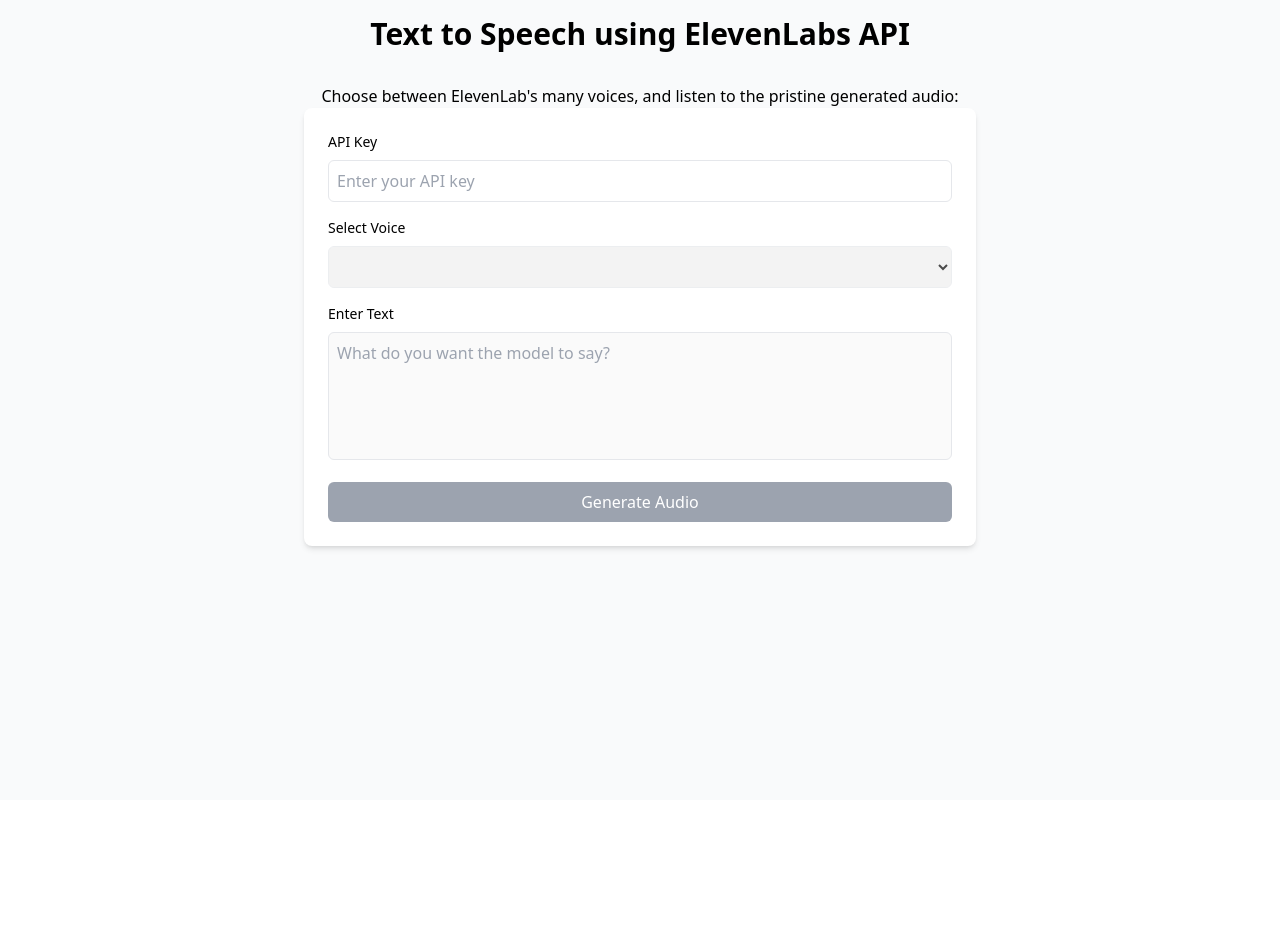
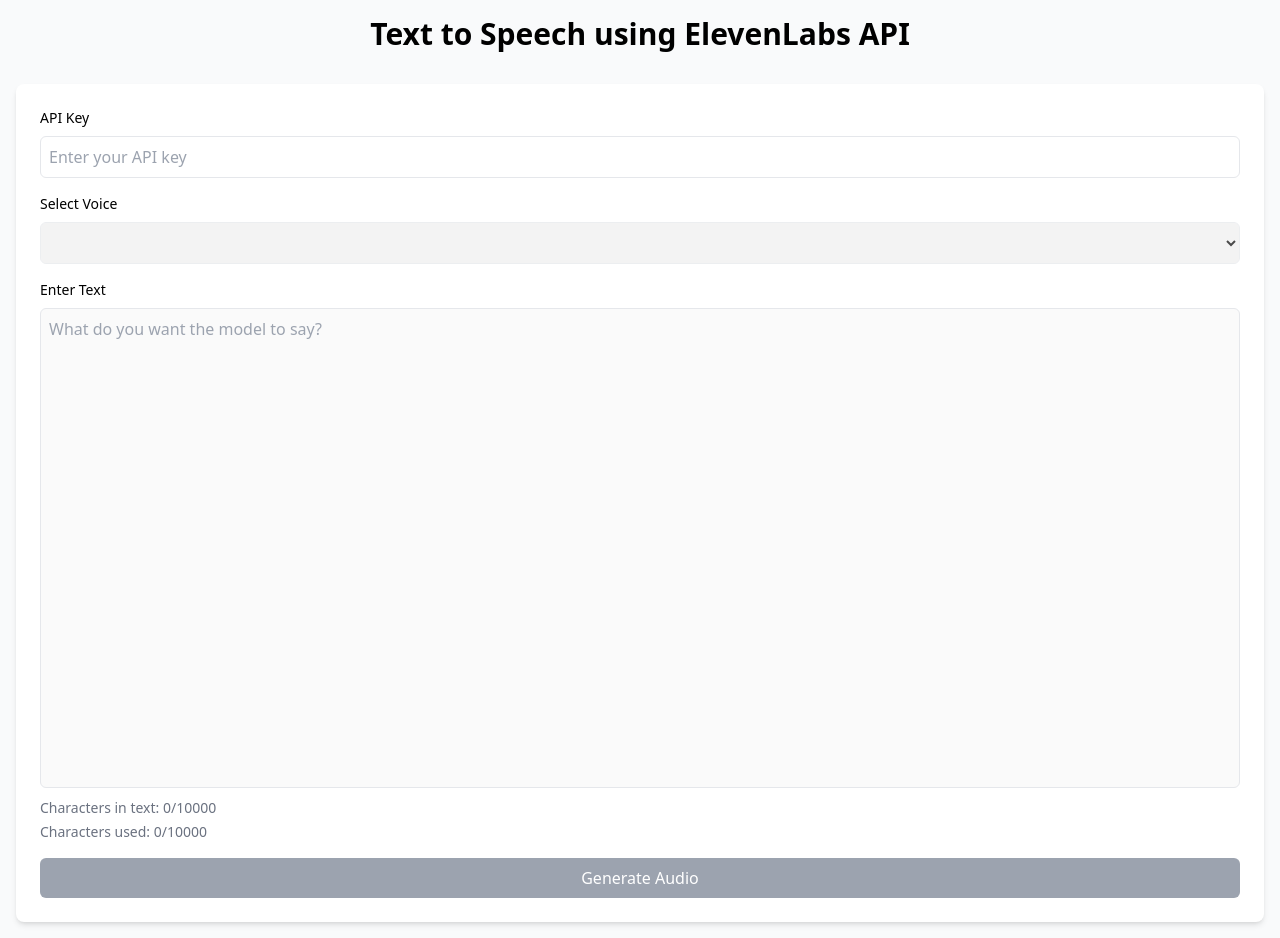
Before and after one commit to I-Atlas/elevenlabs, a Next.js app: page / in a window 1280 px wide. Before the commit the page ends 800 px from the top, so only its background shows below. Built offline with nearby package versions, Linux system fonts and the light colour scheme.

Commit message:
changes for text to speech

```diff
--- a/app/components/text-to-speech.tsx
+++ b/app/components/text-to-speech.tsx
@@ -21,8 +21,16 @@
   const [audioData, setAudioData] = useState<string | null>(null);
   const [error, setError] = useState<string | null>(null);
   const [voices, setVoices] = useState<Voice[]>([]);
+  const [totalCharactersUsed, setTotalCharactersUsed] = useState<number>(0);
 
-  const disabled = isGenerating || !debouncedApiKey || !selectedVoice;
+  const maxCharactersPerUser = 10000;
+  const maxCharactersPerText = 5000;
+
+  const disabled =
+    isGenerating ||
+    !debouncedApiKey ||
+    !selectedVoice ||
+    totalCharactersUsed >= maxCharactersPerUser;
 
   useEffect(() => {
     const fetchVoices = async () => {
@@ -48,6 +56,11 @@
     };
 
     fetchVoices();
+  }, [debouncedApiKey]);
+
+  useEffect(() => {
+    // Reset character count when API key changes
+    setTotalCharactersUsed(0);
   }, [debouncedApiKey]);
 
   const handleGenerateAudio = useCallback(async () => {
@@ -76,6 +89,9 @@
       audio.onended = () => setIsPlaying(false);
       audio.play();
       setIsPlaying(true);
+
+      // Update total characters used
+      setTotalCharactersUsed((prev) => prev + text.length);
     } catch (error) {
       setError(String(error) || "An unknown error occurred");
     } finally {
@@ -159,10 +175,18 @@
             value={text}
             onChange={(e) => setText(e.target.value)}
             placeholder="What do you want the model to say?"
-            className="w-full h-32 p-2 border rounded-md resize-none"
+            className="w-full p-2 border rounded-md resize-none"
             aria-label="Enter Text"
+            style={{ height: "60vh" }}
+            maxLength={maxCharactersPerText}
             disabled={disabled}
           />
+          <div className="text-sm text-gray-500 mt-1">
+            {`Characters in text: ${text.length}/${maxCharactersPerUser}`}
+          </div>
+          <div className="text-sm text-gray-500 mt-1">
+            {`Characters used: ${totalCharactersUsed}/${maxCharactersPerUser}`}
+          </div>
         </div>
 
         {error && (
--- a/app/page.tsx
+++ b/app/page.tsx
@@ -3,14 +3,10 @@
 export default function Home() {
   return (
     <main className="min-h-screen p-4 bg-gray-50">
-      <div className="max-w-2xl mx-auto">
+      <div className="mx-auto">
         <h1 className="text-3xl font-bold text-center mb-8">
           Text to Speech using ElevenLabs API
         </h1>
-        <div className="flex justify-center">
-          Choose between ElevenLab&#39;s many voices, and listen to the pristine
-          generated audio:
-        </div>
         <TextToSpeech />
       </div>
     </main>
```
